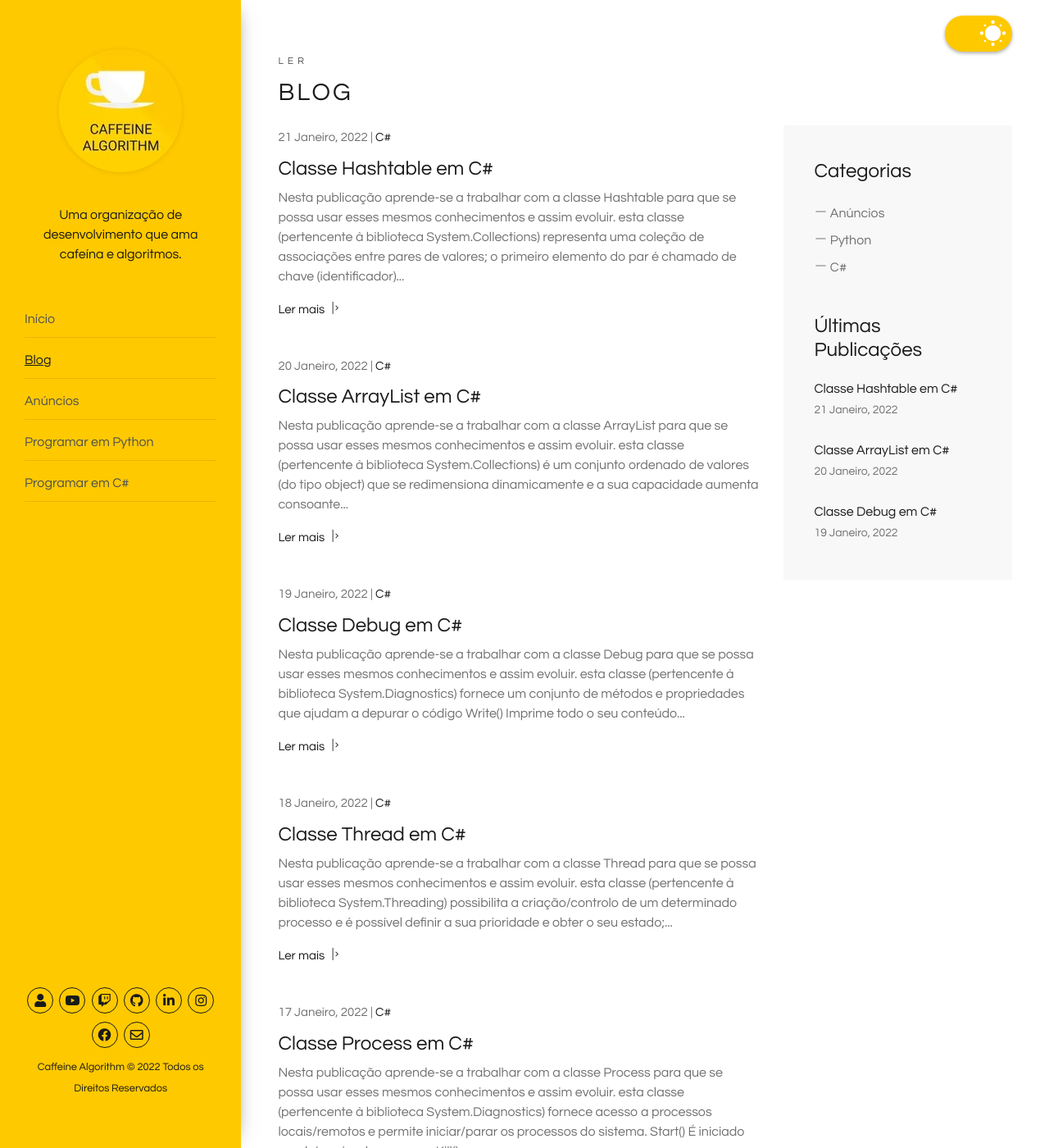
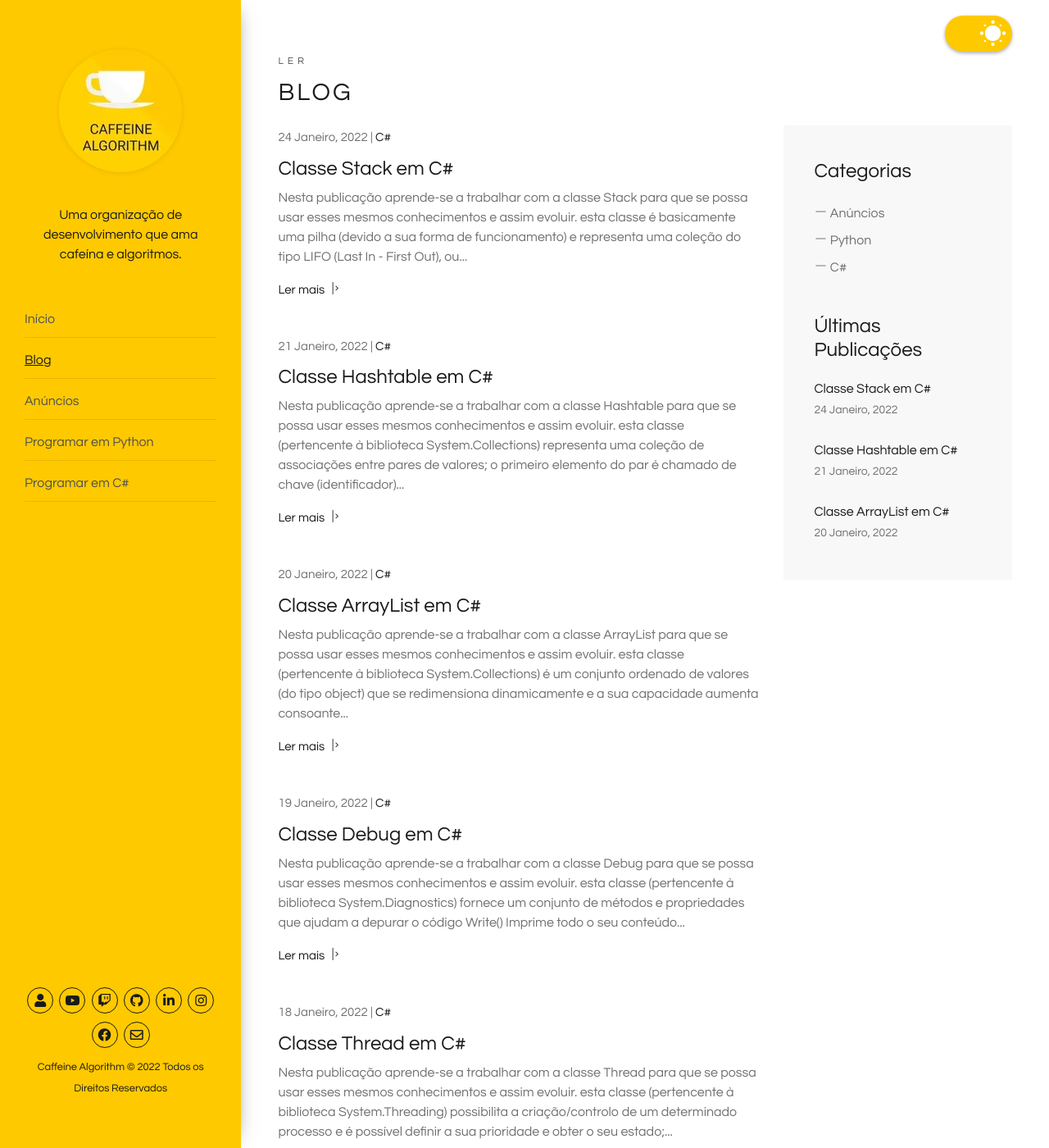
Before and after one commit to caffeinealgorithm/caffeinealgorithm.github.io, a Jekyll site: the page built from blog/index.html, in a window 1280 px wide and 1400 px high. Shown: the whole window at 82% size. Built offline with Jekyll 4.4.1, drawn with Linux system fonts in a browser that asks for light colours; the list of posts is cut into pages by our own code; some of the changed text lies outside the part shown.

Commit message:
Add 57º episode of the C# programming series

````diff
--- /dev/null
+++ b/_posts/2022-01-24-classe-stack-em-csharp.md
@@ -0,0 +1,76 @@
+---
+layout: post
+excerpt: Blog
+title: 'Classe Stack em C#'
+description: 'Descobre como se trabalha com a classe Stack na linguagem de programação C#. Obtém respostas às tuas dúvidas com a teoria e os exemplos apresentados.'
+keywords: 'c#, csharp, classe stack, classe, stack, pilha, publicação'
+date: 2022-01-24
+categories: [C#]
+---
+
+Nesta publicação aprende-se a trabalhar com a classe Stack para que se possa usar esses mesmos conhecimentos e assim evoluir.
+
+- esta classe é basicamente uma pilha (devido a sua forma de funcionamento) e representa uma coleção do tipo LIFO (Last In - First Out), ou seja, o último valor que entrar será sempre o primeiro a sair;
+- esses valores que compõem uma stack são chamados de elementos.
+
+`Stack (objeto).Push()` | Adiciona um objeto na parte superior da stack
+`Stack (objeto).Pop()` | Remove e retorna o objeto na parte superior da stack
+`Stack (objeto).Peek()` | Retorna o objeto na parte superior da stack sem o remover
+
+```csharp
+using System;
+using System.Collections.Generic;
+
+namespace Base {
+  class ClasseStack {
+    private Stack<int> pilha = new Stack<int>();
+    private const int Multiplicador = 10;
+    private int numero = 1;
+
+    public void Run() {
+      for (int indice = 1; indice <= 5; indice++) {
+        pilha.Push(numero);
+        numero *= Multiplicador;
+      }
+
+      ImprimirPilha();
+
+      Console.WriteLine($"\nA remover o número {pilha.Pop()} da pilha com o método Pop().\n");
+
+      ImprimirPilha();
+
+      Console.WriteLine($"\nO número que se encontra na parte superior da pilha é o {pilha.Peek()}.");
+    }
+
+    private void ImprimirPilha() {
+      foreach (var numero in pilha)
+        Console.WriteLine(numero);
+    }
+  }
+}
+
+/*
+  10000
+  1000
+  100
+  10
+  1
+
+  A remover o número 10000 da pilha com o método Pop().
+
+  1000
+  100
+  10
+  1
+
+  O número que se encontra na parte superior da pilha é o 1000.
+*/
+```
+
+<div class="video-container">
+  <iframe src="https://www.youtube.com/embed/AIxTT2P-5Dc" frameborder="0" allowfullscreen></iframe>
+</div>
+
+Não te esqueças de [assistir ao vídeo](https://youtu.be/AIxTT2P-5Dc){:target="\_blank"} e podes sempre ler esta publicação [em inglês](https://nelsonsilvadev.com/blog/20220124/stack-class-in-csharp/){:target="\_blank"}.
+
+### _Happy coding!_
--- a/index.html
+++ b/index.html
@@ -76,7 +76,7 @@
       </div>
 
       <div class="row">
-        {% for video in site.csharp %} {% if video.id == "/csharp/56" %}
+        {% for video in site.csharp %} {% if video.id == "/csharp/57" %}
         <div class="col-xs-12 col-sm-3 col-sm-6 col-lg-6 col-xl-3">
           <a
             href="https://www.youtube.com/embed/{{ video.custom_id }}"
````
Also changed, not shown: _csharp/57.md (added, +5 -0 lines), assets/img/playlists/csharp/57.png (added), assets/img/playlists/csharp/57.webp (added).
